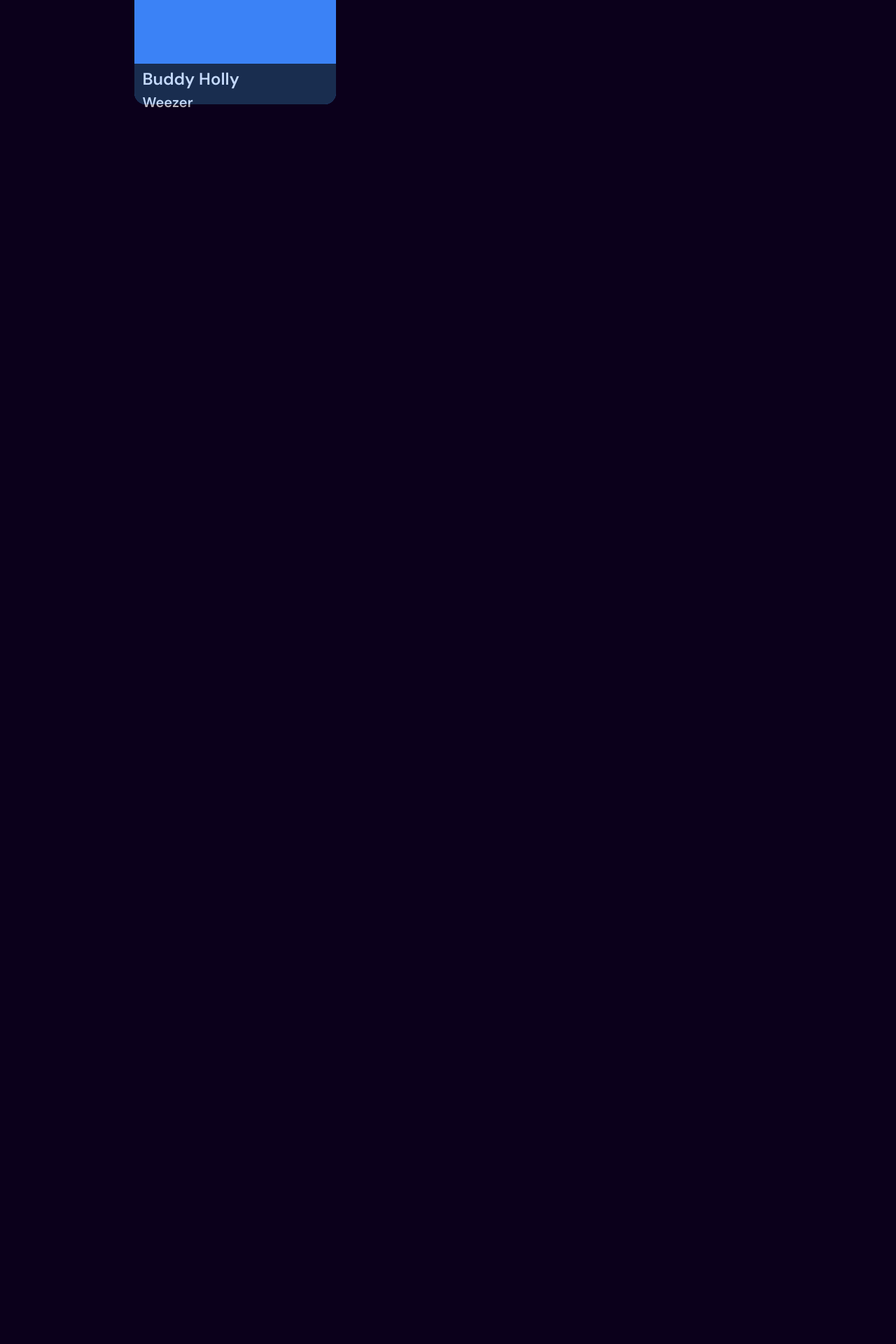
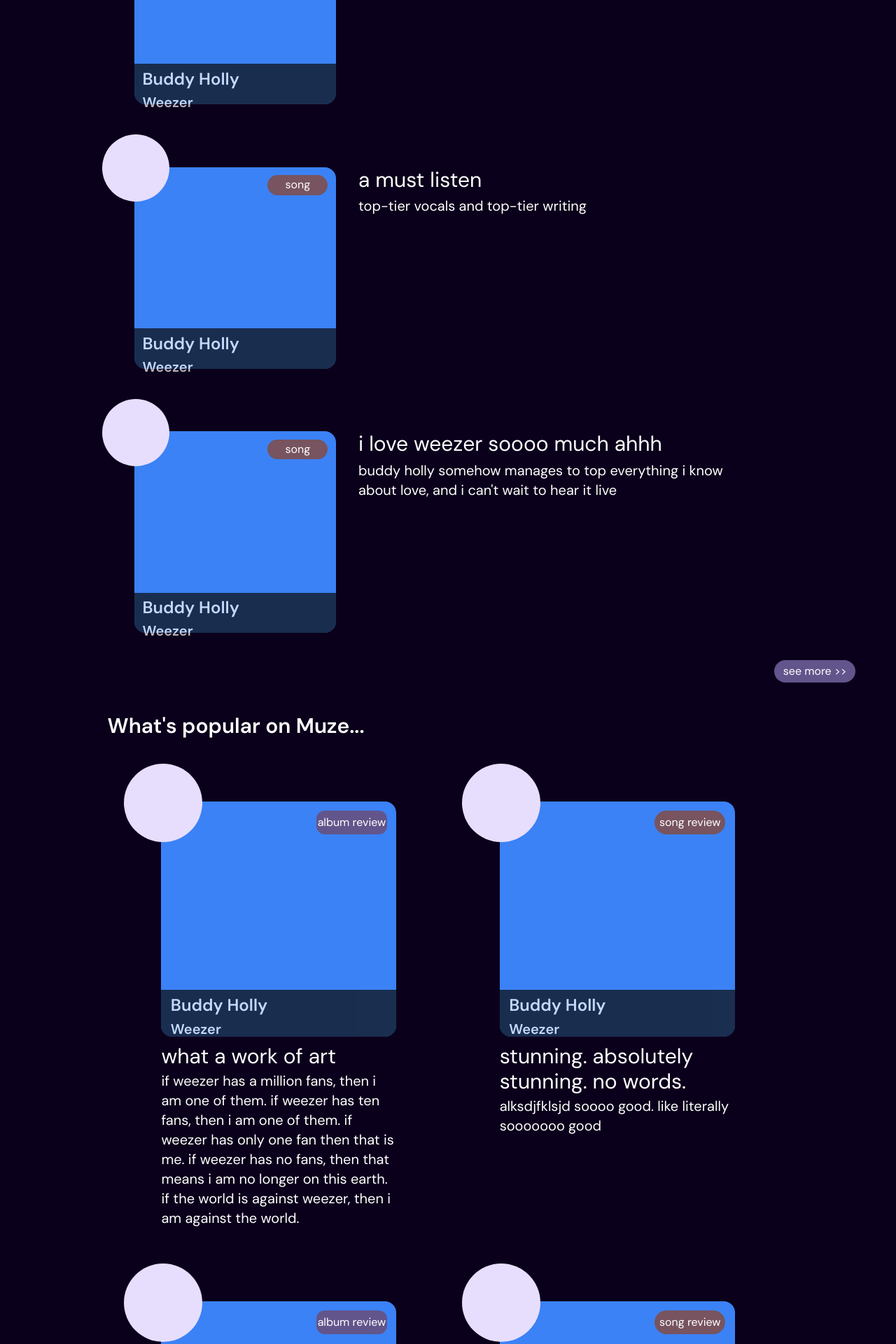
Before and after one commit to theamandawang/Muze, a Next.js app in the folder muze/: page /dashboard in a window 1280 px wide. Shown: the part 880-2800 px from the top of the page at 70% size. Before the commit the page ends 1040 px from the top, so only its background shows below. Built offline with nearby package versions, Linux system fonts and the light colour scheme.

Commit message:
feat: finished barebones Dashboard mockup

```diff
--- a/muze/src/app/dashboard/page.tsx
+++ b/muze/src/app/dashboard/page.tsx
@@ -2,7 +2,7 @@
 
 export default function Dashboard(){
     return (
-        <div className="grid grid-flow-row auto-rows-max">
+        <div className="grid grid-flow-row auto-rows-max mb-[15%]">
             <div className="px-[12%]">
                 <span className="text-3xl font-semibold">Hey, Maxine!</span>
             </div>
@@ -23,8 +23,69 @@
             <div className="px-[12%] mt-[6%]">
                 <span className="text-3xl font-semibold">What your friends are saying...</span>
             </div>
-            <div className="grid grid-cols grid-cols-[2fr_4fr] px-[15%] gap-8 mt-[5%] items-center">
+            <div className="grid grid-cols grid-cols-[2fr_4fr] px-[15%] gap-8 mt-[5%] mb-[7%]">
                 <AlbumArt hasTitle={true} hasProfileSticker={true} hasTypeSticker={true} type="song"/>
+                <div>
+                    <h2 className="text-3xl">stunning. absolutely stunning. no words.</h2>
+                    <h2 className="text-xl pt-[1%]">stunning. absolutely stunning. no words.</h2>
+                </div>
+            </div>
+            <div className="grid grid-cols grid-cols-[2fr_4fr] px-[15%] gap-8 mb-[7%]">
+                <AlbumArt hasTitle={true} hasProfileSticker={true} hasTypeSticker={true} type="song"/>
+                <div>
+                    <h2 className="text-3xl">a must listen</h2>
+                    <h2 className="text-xl pt-[1%]">top-tier vocals and top-tier writing</h2>
+                </div>
+            </div>
+            <div className="grid grid-cols grid-cols-[2fr_4fr] px-[15%] gap-8 mb-[3%]">
+                <AlbumArt hasTitle={true} hasProfileSticker={true} hasTypeSticker={true} type="song"/>
+                <div>
+                    <h2 className="text-3xl">i love weezer soooo much ahhh</h2>
+                    <h2 className="text-xl pt-[1%]">buddy holly somehow manages to top everything i know about love, and i can't wait to hear it live</h2>
+                </div>
+            </div>
+            <div className="relative mx-[4.5%] px-[4.5%]">
+                <div className="absolute bg-primary h-8 rounded-full text-center place-content-center w-[10%] right-0">
+                        see more &gt;&gt;
+                </div>
+            </div>
+            <div className="px-[12%] mt-[6%]">
+                <span className="text-3xl font-semibold">What's popular on Muze...</span>
+            </div>
+            <div className="grid grid-cols grid-cols-[1fr_1fr] px-[18%] gap-x-[18%] gap-y-[9%] mt-[7%]">
+                <div>
+                    <AlbumArt hasTitle={true} hasProfileSticker={true} hasTypeSticker={true} type="album review"/>
+                    <div className="pt-[3%]">
+                        <h2 className="text-3xl">what a work of art</h2>
+                        <p className="text-xl pt-[1%]">if weezer has a million fans, then i am one of them. if weezer has
+                            ten fans, then i am one of them. if weezer has only one fan then that is me. if weezer has no
+                            fans, then that means i am no longer on this earth. if the world is against weezer, then i am
+                            against the world. </p>
+                    </div>
+                </div>
+                <div>
+                    <AlbumArt hasTitle={true} hasProfileSticker={true} hasTypeSticker={true} type="song review"/>
+                    <div className="pt-[3%]">
+                        <h2 className="text-3xl">stunning. absolutely stunning. no words.</h2>
+                        <p className="text-xl pt-[1%]">alksdjfklsjd soooo good. like literally sooooooo good</p>
+                    </div>
+                </div>
+                <div>
+                    <AlbumArt hasTitle={true} hasProfileSticker={true} hasTypeSticker={true} type="album review"/>
+                    <div className="pt-[3%]">
+                        <h2 className="text-3xl">the comfort album we all need sometimes</h2>
+                        <p className="text-xl pt-[1%]">hits really hard sometimes tbh</p>
+                    </div>
+                </div>
+                <div>
+                    <AlbumArt hasTitle={true} hasProfileSticker={true} hasTypeSticker={true} type="song review"/>
+                    <div className="pt-[3%]">
+                        <h2 className="text-3xl">this album is peak</h2>
+                        <p className="text-xl pt-[1%]">one of the most reflective, thoughtful pieces albums i’ve listened
+                            to in a while. quitely has so much stronger. really enjoyed drunk, running, all falls down,
+                            and you forced me to. </p>
+                    </div>
+                </div>
             </div>
         </div>
     )
--- a/muze/src/components/album_art/album_art.tsx
+++ b/muze/src/components/album_art/album_art.tsx
@@ -2,7 +2,7 @@
     hasTitle?: boolean;
     hasProfileSticker?: boolean;
     hasTypeSticker?: boolean;
-    type?: "song" | "album";
+    type?: "song" | "album" | "song review" | "album review";
 }
 export default function AlbumArt({ hasTitle = false, hasProfileSticker = false, hasTypeSticker = false, type }: AlbumArtProps) {
 
@@ -11,11 +11,11 @@
             {hasProfileSticker && (
                 <div className="absolute aspect-square rounded-full bg-tertiary -top-[16%] -left-[16%] w-1/3"></div>
             )}
-            {hasTypeSticker && type === "song" && (
-                <div className="absolute bg-secondary rounded-full text-center place-content-center h-[10%] w-[30%] top-[4%] right-[4%]">song</div>
+            {hasTypeSticker && (type === "song" || type == "song review") && (
+                <div className="absolute bg-secondary rounded-full text-center place-content-center h-[10%] w-[30%] top-[4%] right-[4%]">{type}</div>
             )}
-            {hasTypeSticker && type === "album" && (
-                <div className="absolute bg-primary rounded-xl text-center place-content-center h-[10%] w-[30%] top-[4%] right-[4%]">album</div>
+            {hasTypeSticker && (type === "album" || type === "album review") && (
+                <div className="absolute bg-primary rounded-xl text-center place-content-center h-[10%] w-[30%] top-[4%] right-[4%]">{type}</div>
             )}
             {hasTitle && (
                 <div className="absolute h-1/5 w-full bg-stone-950 bottom-0 rounded-b-2xl opacity-70">
```
